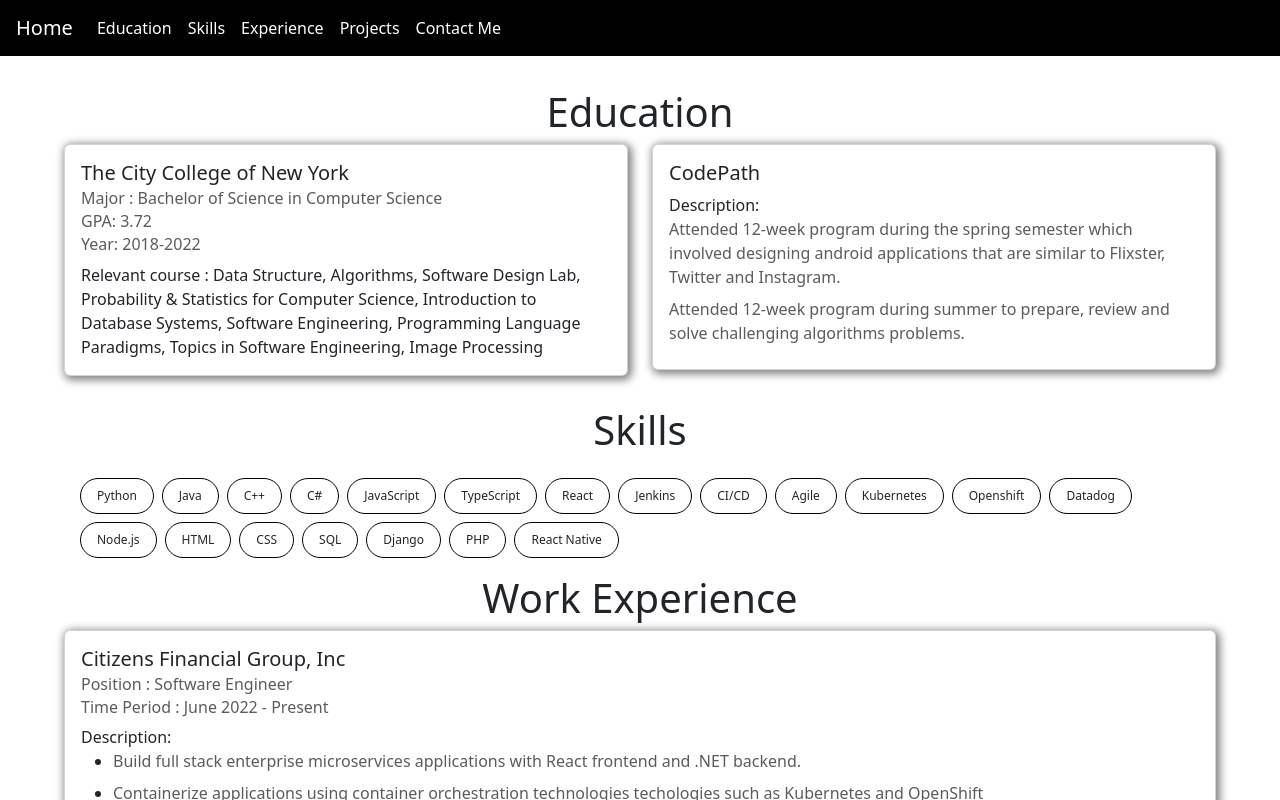
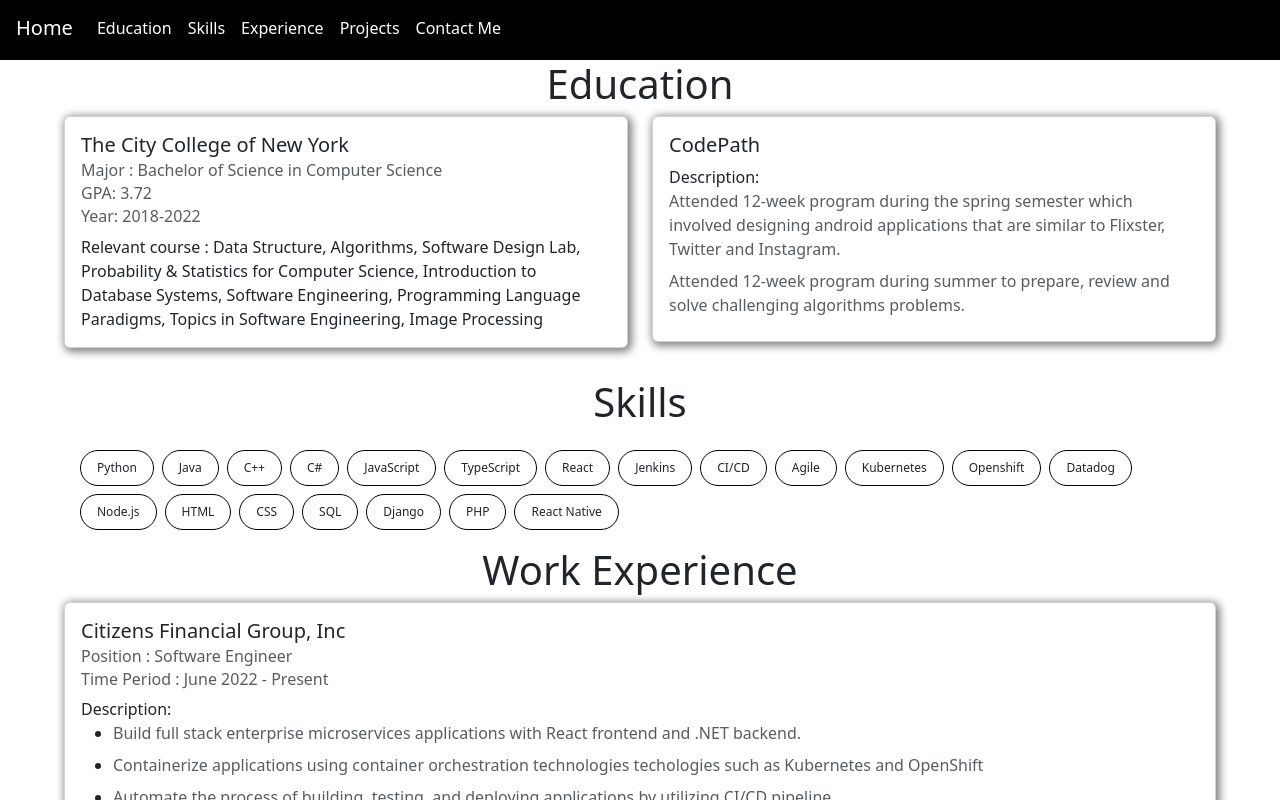
Before and after one commit to qxou14/personal_website, a React (Create React App) app: page / in a window 1280 px wide. Shown: the top 800 px of the page. Built offline with nearby package versions, Linux system fonts and the light colour scheme.

Commit message:
fix scrolling padding issue

```diff
--- a/src/Style/app.css
+++ b/src/Style/app.css
@@ -80,12 +80,16 @@
 .header {
   padding-left: 16px;
   background-color: black;
+  position: fixed;
+  width: 100%;
+  z-index: 1000;
+  height: 60px;
 }
 
 .content {
   padding-left: 5%;
   padding-right: 5%;
-  padding-top: 32px;
+  padding-top: 60px;
   padding-bottom: 64px;
 }
 
@@ -125,4 +129,5 @@
 .section-header-name {
   display: flex;
   justify-content: center;
+  scroll-margin-top: 60px;
 }
```
